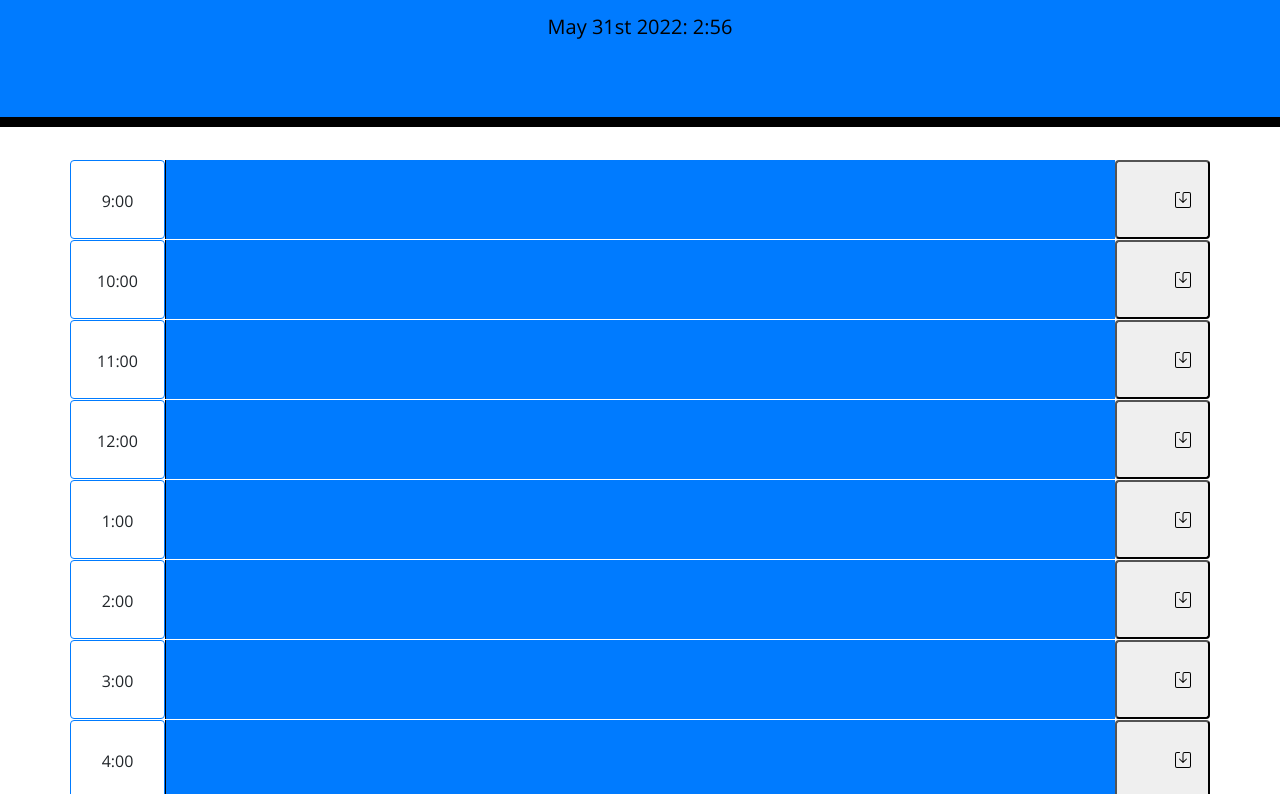
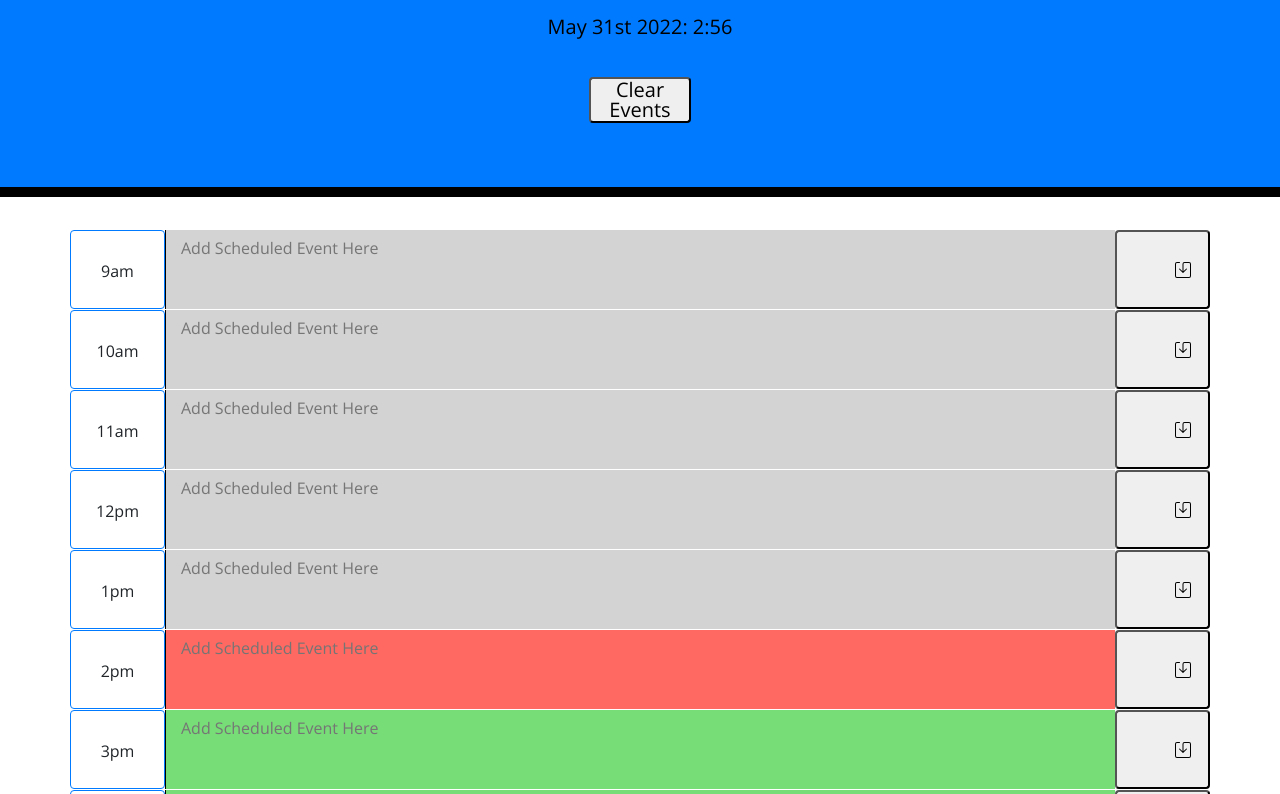
Before and after one commit to Jevenden/Day-Planner-Challenge, a plain HTML site: page index.html in a window 1280 px wide. Shown: the part 158-952 px from the top of the page. Drawn offline with nearby package versions, Linux system fonts and the light colour scheme.

Commit message:
After much trial and error, set the timeblocks to color code according to the time of day

```diff
--- a/assets/script.js
+++ b/assets/script.js
@@ -1,5 +1,37 @@
-// Variables to display current time
+// Moment variables and function to display current time
 let now = moment().format("MMMM Do YYYY: h:mm");
 let currentDay = document.getElementById("currentDay");
+currentDay.innerHTML = now;
 
-currentDay.innerHTML = now;
+// Clear Events Button (Fix this later John)
+$("#clear").click(function (event) {
+  console.log(timeOfDay);
+  if (timeOfDay > 3) {
+    console.log("John has a huge penis");
+  }
+});
+
+// Pulls the current hour from Moment into a variable
+let timeOfDay = moment().format("HH");
+
+// Loops over timeblocks and turns each of their IDs into a number
+$(".timeBlock").each(function () {
+  let checkHour = parseInt($(this).attr("id").split("hour")[1]);
+
+  // Compares the current hour of the day to the number created in the previous function and applies a preset CSS class accordingly
+  if (checkHour < timeOfDay) {
+    $(this).addClass("past");
+    $(this).removeClass("future");
+    $(this).removeClass("present");
+  } else if (checkHour == timeOfDay) {
+    $(this).removeClass("past");
+    $(this).addClass("present");
+    $(this).removeClass("future");
+  } else {
+    $(this).removeClass("present");
+    $(this).removeClass("past");
+    $(this).addClass("future");
+  }
+});
+
+// If it works, remove the unnecessary ID's, John
--- a/index.html
+++ b/index.html
@@ -26,6 +26,7 @@
     <header class="jumbotron bg-primary">
       <h1 class="display-3">Work Day Scheduler</h1>
       <p id="currentDay" class="lead"></p>
+      <button class="col-1 button rounded lead" id="clear">Clear Events</button>
     </header>
     <div class="container">
       <!-- Timeblocks go here -->
@@ -33,9 +34,13 @@
         <div
           class="col-1 rounded border border-primary align-text-middle text-center"
         >
-          9:00
+          9am
         </div>
-        <textarea class="col-10 bg-primary"></textarea>
+        <textarea
+          id="hour9"
+          class="col-10 timeBlock"
+          placeholder="Add Scheduled Event Here"
+        ></textarea>
         <button class="col-1 button rounded">
           <svg
             xmlns="http://www.w3.org/2000/svg"
@@ -55,9 +60,13 @@
         <div
           class="col-1 rounded border border-primary align-text-middle text-center"
         >
-          10:00
+          <span id="10">10am</span>
         </div>
-        <textarea class="col-10 bg-primary"></textarea>
+        <textarea
+          id="hour10"
+          class="col-10 timeBlock"
+          placeholder="Add Scheduled Event Here"
+        ></textarea>
         <button class="col-1 button rounded">
           <svg
             xmlns="http://www.w3.org/2000/svg"
@@ -77,9 +86,13 @@
         <div
           class="col-1 rounded border border-primary align-text-middle text-center"
         >
-          11:00
+          <span id="11">11am</span>
         </div>
-        <textarea class="col-10 bg-primary"></textarea>
+        <textarea
+          id="hour11"
+          class="col-10 timeBlock"
+          placeholder="Add Scheduled Event Here"
+        ></textarea>
         <button class="col-1 button rounded">
           <svg
             xmlns="http://www.w3.org/2000/svg"
@@ -99,9 +112,13 @@
         <div
           class="col-1 rounded border border-primary align-text-middle text-center"
         >
-          12:00
+          <span id="12">12pm</span>
         </div>
-        <textarea class="col-10 bg-primary"></textarea>
+        <textarea
+          id="hour12"
+          class="col-10 timeBlock"
+          placeholder="Add Scheduled Event Here"
+        ></textarea>
         <button class="col-1 button rounded">
           <svg
             xmlns="http://www.w3.org/2000/svg"
@@ -121,9 +138,13 @@
         <div
           class="col-1 rounded border border-primary align-text-middle text-center"
         >
-          1:00
+          <span id="01">1pm</span>
         </div>
-        <textarea class="col-10 bg-primary"></textarea>
+        <textarea
+          id="hour13"
+          class="col-10 timeBlock"
+          placeholder="Add Scheduled Event Here"
+        ></textarea>
         <button class="col-1 button rounded">
           <svg
             xmlns="http://www.w3.org/2000/svg"
@@ -143,9 +164,13 @@
         <div
           class="col-1 rounded border border-primary align-text-middle text-center"
         >
-          2:00
+          <span id="02">2pm</span>
         </div>
-        <textarea class="col-10 bg-primary"></textarea>
+        <textarea
+          id="hour14"
+          class="col-10 timeBlock"
+          placeholder="Add Scheduled Event Here"
+        ></textarea>
         <button class="col-1 button rounded">
           <svg
             xmlns="http://www.w3.org/2000/svg"
@@ -165,9 +190,13 @@
         <div
           class="col-1 rounded border border-primary align-text-middle text-center"
         >
-          3:00
+          <span id="03">3pm</span>
         </div>
-        <textarea class="col-10 bg-primary"></textarea>
+        <textarea
+          id="hour15"
+          class="col-10 timeBlock"
+          placeholder="Add Scheduled Event Here"
+        ></textarea>
         <button class="col-1 button rounded">
           <svg
             xmlns="http://www.w3.org/2000/svg"
@@ -187,9 +216,13 @@
         <div
           class="col-1 rounded border border-primary align-text-middle text-center"
         >
-          4:00
+          <span id="04">4pm</span>
         </div>
-        <textarea class="col-10 bg-primary"></textarea>
+        <textarea
+          id="hour16"
+          class="col-10 timeBlock"
+          placeholder="Add Scheduled Event Here"
+        ></textarea>
         <button class="col-1 button rounded">
           <svg
             xmlns="http://www.w3.org/2000/svg"
@@ -209,9 +242,13 @@
         <div
           class="col-1 rounded border border-primary align-text-middle text-center"
         >
-          5:00
+          <span id="05">5pm</span>
         </div>
-        <textarea class="col-10 bg-primary"></textarea>
+        <textarea
+          id="hour17"
+          class="col-10 timeBlock"
+          placeholder="Add Scheduled Event Here"
+        ></textarea>
         <button class="col-1 button rounded">
           <svg
             xmlns="http://www.w3.org/2000/svg"
```
